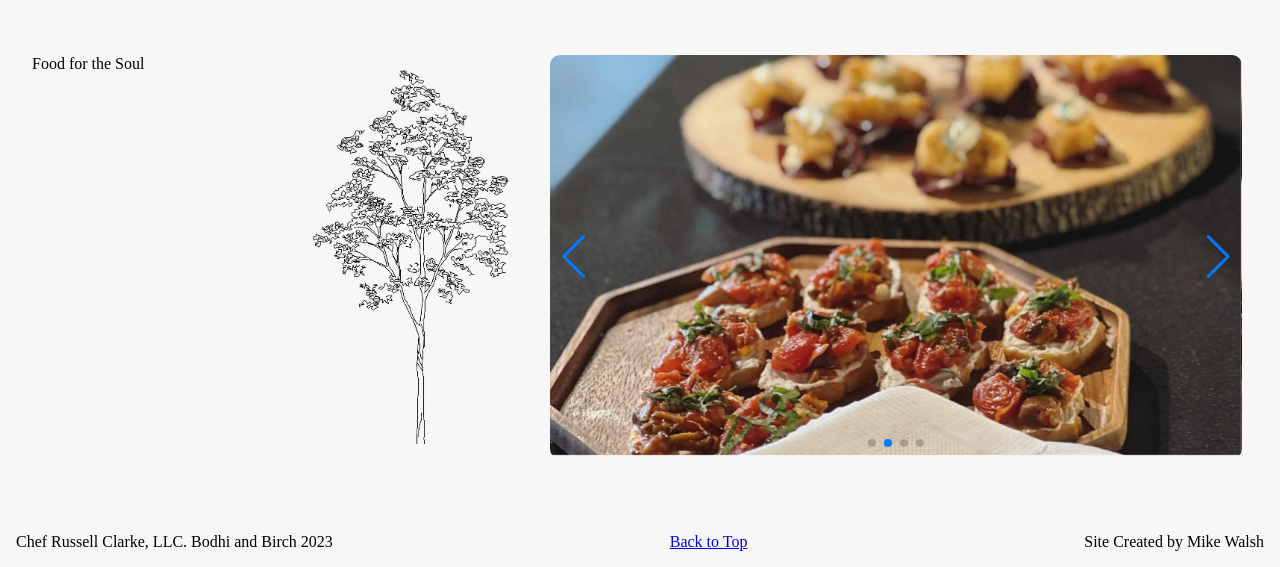
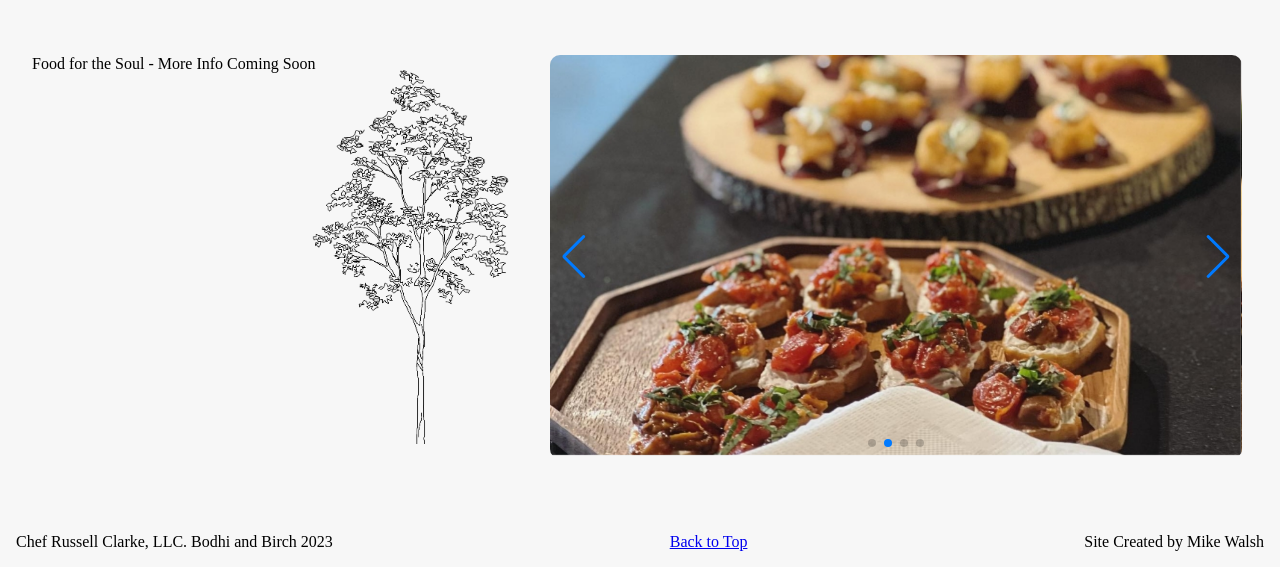
Before and after one commit to mswalsh68/Eat-Bodhi-and-Birch, a plain HTML site: page home.html in a window 1280 px wide. Shown: the part 273-840 px from the top of the page. Drawn offline with nearby package versions, Linux system fonts and the light colour scheme.

Commit message:
Update home.html

```diff
--- a/home.html
+++ b/home.html
@@ -51,7 +51,7 @@
 <div class="main">
 
     <div class="hello1">
-        <p>Food for the Soul</p>
+        <p>Food for the Soul - More Info Coming Soon</p>
     </div>
 
     <div class="container">
```
